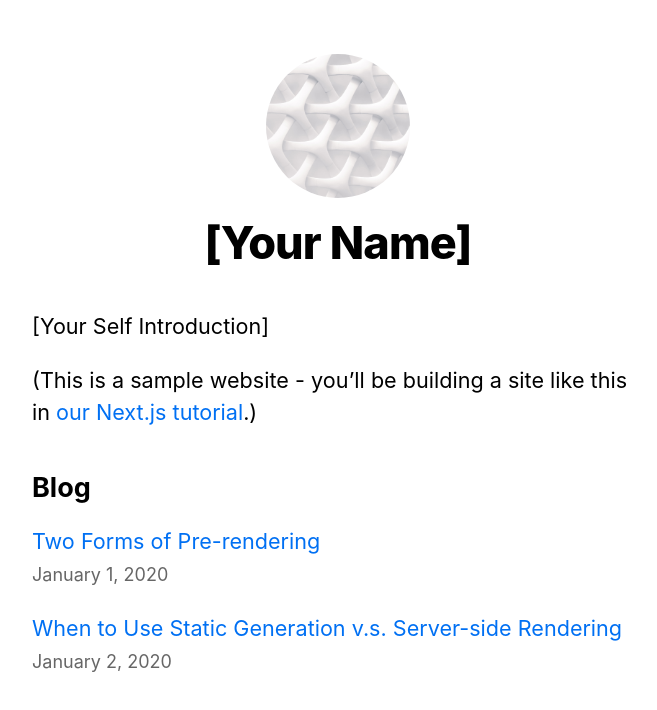
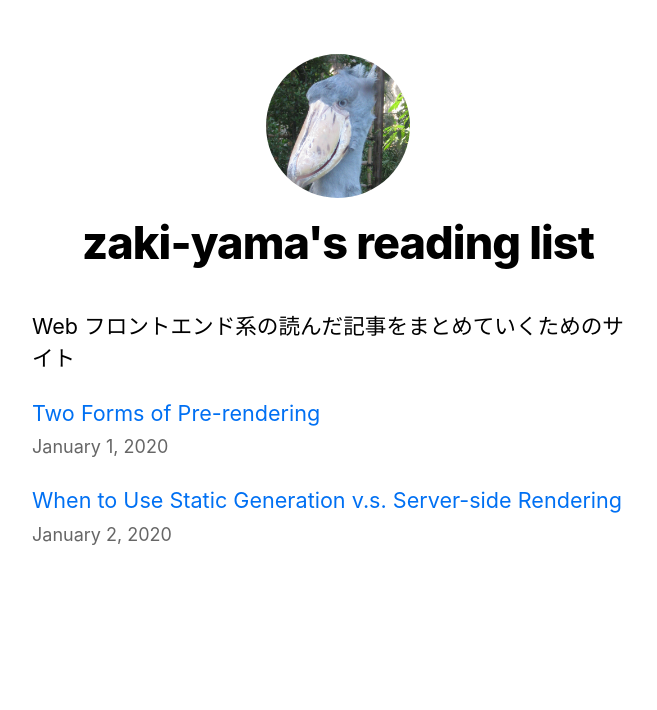
Before and after one commit to zaki-yama/reading-list, a Next.js app: page / in a window 1280 px wide. Shown: the top 710 px of the page, without its empty margins (302-959 px from the left). Built offline with nearby package versions, Linux system fonts and the light colour scheme.

Commit message:
feat: set profile and site title

```diff
--- a/components/layout.tsx
+++ b/components/layout.tsx
@@ -3,8 +3,8 @@ import styles from './layout.module.css'
 import utilStyles from '../styles/utils.module.css'
 import Link from 'next/link'
 
-const name = '[Your Name]'
-export const siteTitle = 'Next.js Sample Website'
+const name = 'zaki-yama'
+export const siteTitle = 'zaki-yama\'s reading list'
 
 export default function Layout({
   children,
@@ -34,18 +34,18 @@ export default function Layout({
         {home ? (
           <>
             <img
-              src="/images/profile.jpg"
+              src="/images/profile.png"
               className={`${styles.headerHomeImage} ${utilStyles.borderCircle}`}
               alt={name}
             />
-            <h1 className={utilStyles.heading2Xl}>{name}</h1>
+            <h1 className={utilStyles.heading2Xl}>{siteTitle}</h1>
           </>
         ) : (
           <>
             <Link href="/">
               <a>
                 <img
-                  src="/images/profile.jpg"
+                  src="/images/profile.png"
                   className={`${styles.headerImage} ${utilStyles.borderCircle}`}
                   alt={name}
                 />
@@ -53,7 +53,7 @@ export default function Layout({
             </Link>
             <h2 className={utilStyles.headingLg}>
               <Link href="/">
-                <a className={utilStyles.colorInherit}>{name}</a>
+                <a className={utilStyles.colorInherit}>{siteTitle}</a>
               </Link>
             </h2>
           </>
--- a/pages/index.tsx
+++ b/pages/index.tsx
@@ -24,14 +24,9 @@ export default function Home({
         <title>{siteTitle}</title>
       </Head>
       <section className={utilStyles.headingMd}>
-        <p>[Your Self Introduction]</p>
-        <p>
-          (This is a sample website - you’ll be building a site like this in{' '}
-          <a href="https://nextjs.org/learn">our Next.js tutorial</a>.)
-        </p>
+        <p>Web フロントエンド系の読んだ記事をまとめていくためのサイト</p>
       </section>
       <section className={`${utilStyles.headingMd} ${utilStyles.padding1px}`}>
-        <h2 className={utilStyles.headingLg}>Blog</h2>
         <ul className={utilStyles.list}>
           {posts.map(post => (
             <li className={utilStyles.listItem} key={post.filePath}>
```
Also changed, not shown: public/images/profile.jpg (deleted), public/images/profile.png (added).
